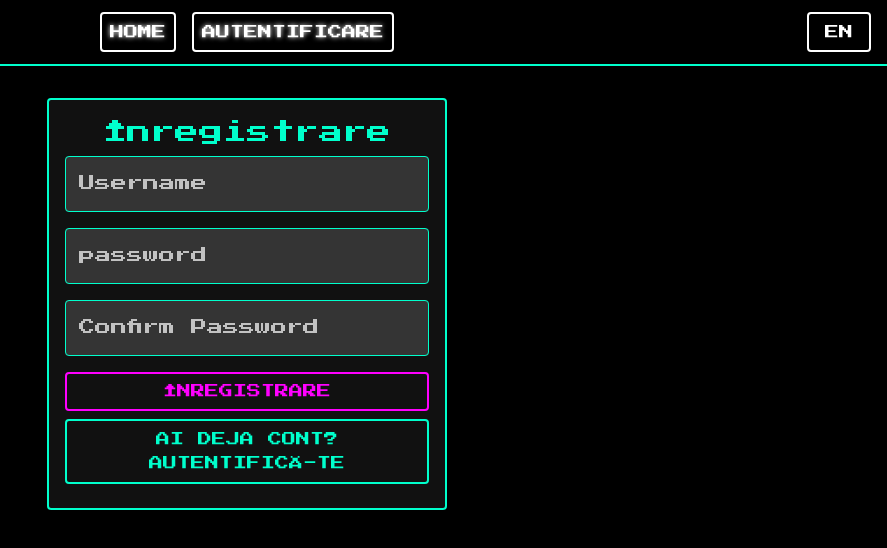
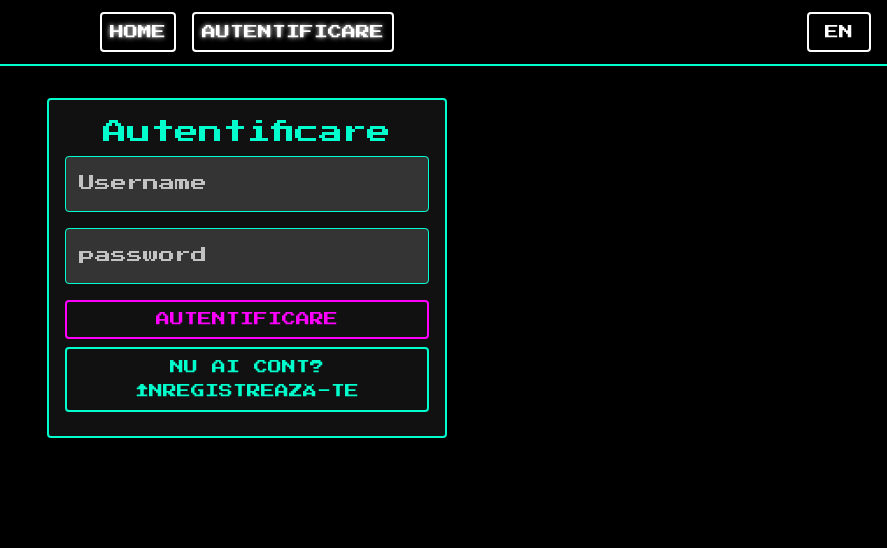
Before and after one commit to KiryuZero0/BOB-ARE-SERVER, a React (Vite) app in the folder Test_Soft/my-app/: page /auth in a window 1280 px wide. Shown: the top 548 px of the page, without its empty margins (393-1280 px from the left). Built offline with nearby package versions, Linux system fonts and the light colour scheme; some icons are missing.

Commit message:
version 1.7

```diff
--- a/Test_Soft/my-app/src/pages/Auth.jsx
+++ b/Test_Soft/my-app/src/pages/Auth.jsx
@@ -16,18 +16,29 @@ import * as yup from 'yup';
 import { useTranslation } from 'react-i18next';
 
 const schema = yup.object({
-    username: yup.string().required('username_required').min(3, 'username_min'),
-    password: yup.string().required('password_required').min(6, 'password_min'),
-    confirmPassword: yup.string().when('mode', {
-        is: 'register',
-        then: yup.string().oneOf([yup.ref('password')], 'confirm_password_match').required('confirm_password_required'),
-    }),
+    username: yup
+        .string()
+        .required('username_required')
+        .min(3, 'username_min'),
+    password: yup
+        .string()
+        .required('password_required')
+        .min(6, 'password_min'),
+    confirmPassword: yup
+        .string()
+        .when('mode', {
+            is: 'register',
+            then: yup
+                .string()
+                .oneOf([yup.ref('password')], 'confirm_password_match')
+                .required('confirm_password_required'),
+        }),
     mode: yup.string().oneOf(['login', 'register']).required()
 });
 
 export default function Auth() {
     const { t } = useTranslation();
-    const [mode, setMode] = useState('register');
+    const [mode, setMode] = useState('login');
     const [openSnackbar, setOpenSnackbar] = useState(false);
     const [snackbar, setSnackbar] = useState({ msg: '', sev: 'success' });
 
@@ -44,28 +55,37 @@ export default function Auth() {
     const onSubmit = async data => {
         setOpenSnackbar(false);
         try {
-            const res = await fetch(`http://localhost:5000/${data.mode}`, {
+            let sendData;
+            if (data.confirmPassword === '') {
+                sendData = {username: data.username, password: data.password}
+            }
+            else {
+                sendData = {username: data.username, password: data.password, confirmPassword: data.confirmPassword}
+            }
+
+            const res = await fetch(`http://localhost:5000/${mode}`, {
                 method: 'POST',
                 headers: { 'Content-Type': 'application/json' },
-                body: JSON.stringify({ username: data.username, password: data.password })
+                body: JSON.stringify(sendData),
             });
             const result = await res.json();
             if (res.ok) {
                 localStorage.setItem('token', result.token);
                 setSnackbar({
-                    msg: data.mode === 'register'
+                    msg: mode === 'register'
                         ? t('register_success')
                         : t('login_success'),
                     sev: 'success'
                 });
                 reset({ username: '', password: '', confirmPassword: '', mode });
-                // force a full reload so that authenticated views update
-                window.location.reload();
             } else {
                 setSnackbar({ msg: result.error || t('server_error'), sev: 'error' });
             }
         } catch (err) {
-            setSnackbar({ msg: t('network_error', { message: err.message }), sev: 'error' });
+            setSnackbar({
+                msg: t('network_error', { message: err.message }),
+                sev: 'error'
+            });
         } finally {
             setOpenSnackbar(true);
         }
@@ -175,7 +195,7 @@ export default function Auth() {
                             )}
                         />
 
-                        {/* Confirm Password (only on register) */}
+                        {/* Confirm Password */}
                         {mode === 'register' && (
                             <Controller
                                 name="confirmPassword"
@@ -217,14 +237,21 @@ export default function Auth() {
                             />
                         )}
 
-                        <Button type="submit" variant="outlined" color="secondary" disabled={isSubmitting}>
+                        {/* Submit */}
+                        <Button
+                            type="submit"
+                            variant="outlined"
+                            color="secondary"
+                            disabled={isSubmitting}
+                        >
                             {mode === 'register' ? t('register') : t('login')}
                         </Button>
                     </Box>
 
+                    {/* Toggle mode */}
                     <Button
                         onClick={() => {
-                            setMode(prev => (prev === 'register' ? 'login' : 'register'));
+                            setMode(prev => prev === 'register' ? 'login' : 'register');
                             reset({ username: '', password: '', confirmPassword: '', mode });
                         }}
                         sx={{ mt: 1, color: 'primary.main', display: 'block', mx: 'auto' }}
@@ -240,7 +267,11 @@ export default function Auth() {
                 onClose={() => setOpenSnackbar(false)}
                 anchorOrigin={{ vertical: 'bottom', horizontal: 'center' }}
             >
-                <Alert onClose={() => setOpenSnackbar(false)} severity={snackbar.sev} sx={{ width: '100%' }}>
+                <Alert
+                    onClose={() => setOpenSnackbar(false)}
+                    severity={snackbar.sev}
+                    sx={{ width: '100%' }}
+                >
                     {snackbar.msg}
                 </Alert>
             </Snackbar>
```
